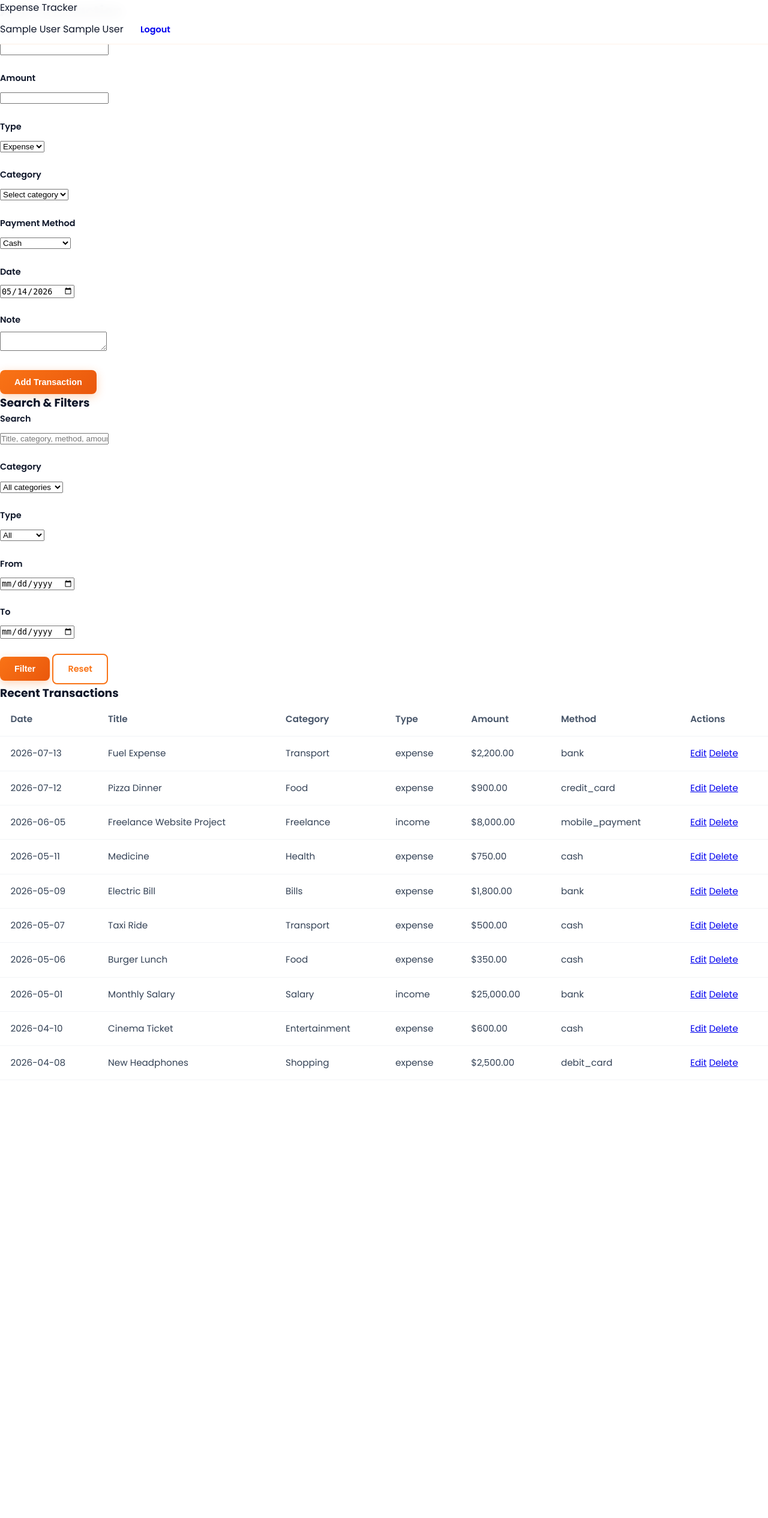
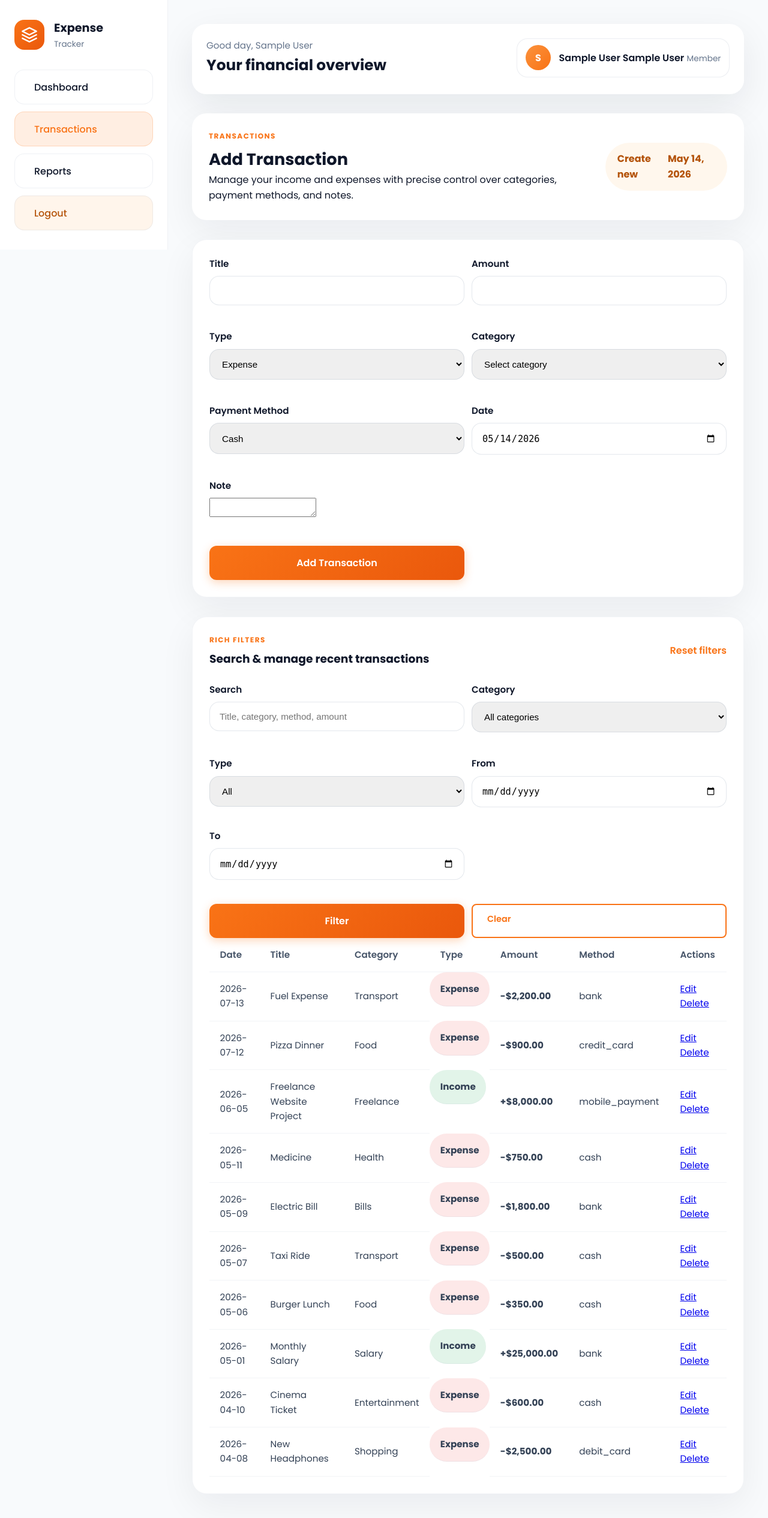
Before and after one commit to OmegaM97/expense-tracker, a PHP site: page /expense-tracker/transactions/transaction.php in a window 1280 px wide. Shown: the whole page at 60% size. Before the commit the page ends 1801 px from the top, so only its background shows below. Run offline with PHP 8.4, Linux system fonts and the light colour scheme; the visitor is signed in with stand-in values (Sample User, id 1); data comes from the database, SQL or seed files in the repository; both versions use the stored data as it was after the commit.

Commit message:
implement the ui of report and transaction page

```diff
--- a/includes/sidebar.php
+++ b/includes/sidebar.php
@@ -1,3 +1,6 @@
+<?php
+$currentPage = $currentPage ?? basename($_SERVER['REQUEST_URI']);
+?>
 <aside class="app-sidebar">
     <div class="sidebar-brand">
         <div class="sidebar-icon">
@@ -14,15 +17,15 @@
     </div>
 
     <nav class="sidebar-nav">
-        <a href="/expense-tracker/dashboard/dashboard.php" class="sidebar-link active">
+        <a href="/expense-tracker/dashboard/dashboard.php" class="sidebar-link <?php echo $currentPage === 'dashboard.php' ? 'active' : ''; ?>">
             <span class="sidebar-link-icon"></span>
             <span>Dashboard</span>
         </a>
-        <a href="/expense-tracker/transactions/transaction.php" class="sidebar-link">
+        <a href="/expense-tracker/transactions/transaction.php" class="sidebar-link <?php echo $currentPage === 'transaction.php' ? 'active' : ''; ?>">
             <span class="sidebar-link-icon"></span>
             <span>Transactions</span>
         </a>
-        <a href="/expense-tracker/reports/report.php" class="sidebar-link">
+        <a href="/expense-tracker/reports/report.php" class="sidebar-link <?php echo $currentPage === 'report.php' ? 'active' : ''; ?>">
             <span class="sidebar-link-icon"></span>
             <span>Reports</span>
         </a>
--- a/includes/topbar.php
+++ b/includes/topbar.php
@@ -1,3 +1,7 @@
+<?php
+$user_fname = $_SESSION['user_fname'] ?? ($_SESSION['user']['first_name'] ?? 'Guest');
+$user_lname = $_SESSION['user_lname'] ?? ($_SESSION['user']['last_name'] ?? '');
+?>
 <header class="topbar">
     <div class="topbar-left">
         <div>
--- a/transactions/transaction.php
+++ b/transactions/transaction.php
@@ -213,43 +213,57 @@ if ($stmt) {
     $stmt->close();
 }
 
-require_once '../includes/header.php';
+require_once __DIR__ . '/../includes/header.php';
 ?>
 
-<div class="dashboard-container">
-    <div class="navbar">
-        <div class="navbar-brand">Expense Tracker</div>
-        <div class="navbar-user">
-            <span><?php echo htmlspecialchars($_SESSION['user_fname'] . ' ' . $_SESSION['user_lname']); ?></span>
-            <a href="../auth/logout.php" class="btn btn-logout">Logout</a>
+<div class="app-shell">
+    <?php require_once __DIR__ . '/../includes/sidebar.php'; ?>
+
+    <div class="main-content">
+        <?php require_once __DIR__ . '/../includes/topbar.php'; ?>
+
+        <div class="dashboard-grid">
+            <div class="dashboard-intro">
+                <div>
+                    <p class="eyebrow">Transactions</p>
+                    <h2><?php echo $editMode ? 'Edit Transaction' : 'Add Transaction'; ?></h2>
+                    <p>Manage your income and expenses with precise control over categories, payment methods, and notes.</p>
+                </div>
+                <div class="dashboard-summary-pill">
+                    <span><?php echo $editMode ? 'Edit mode' : 'Create new'; ?></span>
+                    <strong><?php echo date('F j, Y'); ?></strong>
                 </div>
             </div>
 
-    <div class="dashboard-content">
-        <h2><?php echo $editMode ? 'Edit Transaction' : 'Add Transaction'; ?></h2>
-
+            <div class="chart-card">
                 <?php if ($error): ?>
-            <div class="error-message"><?php echo htmlspecialchars($error); ?></div>
+                    <div class="auth-message auth-error">
+                        <?php echo htmlspecialchars($error); ?>
+                    </div>
                 <?php endif; ?>
                 <?php if (!empty($success)): ?>
-            <div class="success-message"><?php echo htmlspecialchars($success); ?></div>
+                    <div class="auth-message auth-success">
+                        <?php echo htmlspecialchars($success); ?>
+                    </div>
                 <?php endif; ?>
 
-        <form method="POST" action="transaction.php">
+                <form method="POST" action="transaction.php" class="modal-form">
                     <?php if ($editMode): ?>
                         <input type="hidden" name="transaction_id" value="<?php echo (int) $transaction['id']; ?>">
                     <?php endif; ?>
 
+                    <div class="form-row">
                         <div class="form-group">
                             <label for="title">Title</label>
                             <input type="text" id="title" name="title" value="<?php echo htmlspecialchars($transaction['title']); ?>" required>
                         </div>
-
                         <div class="form-group">
                             <label for="amount">Amount</label>
                             <input type="number" step="0.01" id="amount" name="amount" value="<?php echo htmlspecialchars($transaction['amount']); ?>" required>
                         </div>
+                    </div>
 
+                    <div class="form-row">
                         <div class="form-group">
                             <label for="type">Type</label>
                             <select id="type" name="type" required>
@@ -257,7 +271,6 @@ require_once '../includes/header.php';
                                 <option value="expense" <?php echo $transaction['type'] === 'expense' ? 'selected' : ''; ?>>Expense</option>
                             </select>
                         </div>
-
                         <div class="form-group">
                             <label for="category_id">Category</label>
                             <select id="category_id" name="category_id" required>
@@ -269,7 +282,9 @@ require_once '../includes/header.php';
                                 <?php endforeach; ?>
                             </select>
                         </div>
+                    </div>
 
+                    <div class="form-row">
                         <div class="form-group">
                             <label for="payment_method">Payment Method</label>
                             <select id="payment_method" name="payment_method" required>
@@ -281,10 +296,10 @@ require_once '../includes/header.php';
                                 <?php endforeach; ?>
                             </select>
                         </div>
-
                         <div class="form-group">
                             <label for="transaction_date">Date</label>
                             <input type="date" id="transaction_date" name="transaction_date" value="<?php echo htmlspecialchars($transaction['transaction_date']); ?>" required>
+                        </div>
                     </div>
 
                     <div class="form-group">
@@ -292,15 +307,26 @@ require_once '../includes/header.php';
                         <textarea id="note" name="note"><?php echo htmlspecialchars($transaction['note']); ?></textarea>
                     </div>
 
-            <button type="submit" class="btn btn-primary"><?php echo $editMode ? 'Update Transaction' : 'Add Transaction'; ?></button>
+                    <div class="form-row">
+                        <button type="submit" class="auth-btn auth-btn-primary"><?php echo $editMode ? 'Update Transaction' : 'Add Transaction'; ?></button>
                         <?php if ($editMode): ?>
                             <a href="transaction.php" class="btn btn-secondary">Cancel</a>
                         <?php endif; ?>
+                    </div>
                 </form>
+            </div>
 
-        <section class="dashboard-section">
-            <h3>Search & Filters</h3>
-            <form method="GET" action="transaction.php" class="filter-form">
+            <section class="transactions-card">
+                <div class="transactions-header">
+                    <div>
+                        <p class="eyebrow">Rich filters</p>
+                        <h3>Search & manage recent transactions</h3>
+                    </div>
+                    <a href="transaction.php" class="link-button">Reset filters</a>
+                </div>
+
+                <form method="GET" action="transaction.php" class="modal-form">
+                    <div class="form-row">
                         <div class="form-group">
                             <label for="search">Search</label>
                             <input type="text" id="search" name="search" value="<?php echo htmlspecialchars($search); ?>" placeholder="Title, category, method, amount">
@@ -310,12 +336,12 @@ require_once '../includes/header.php';
                             <select id="category" name="category">
                                 <option value="">All categories</option>
                                 <?php foreach ($categories as $category): ?>
-                            <option value="<?php echo (int) $category['id']; ?>" <?php echo $filterCategory === (int) $category['id'] ? 'selected' : ''; ?>>
-                                <?php echo htmlspecialchars($category['name']); ?>
-                            </option>
+                                    <option value="<?php echo (int) $category['id']; ?>" <?php echo $filterCategory === (int) $category['id'] ? 'selected' : ''; ?>><?php echo htmlspecialchars($category['name']); ?></option>
                                 <?php endforeach; ?>
                             </select>
                         </div>
+                    </div>
+                    <div class="form-row">
                         <div class="form-group">
                             <label for="type">Type</label>
                             <select id="type" name="type">
@@ -332,16 +358,17 @@ require_once '../includes/header.php';
                             <label for="to_date">To</label>
                             <input type="date" id="to_date" name="to_date" value="<?php echo htmlspecialchars($toDate); ?>">
                         </div>
-                <button type="submit" class="btn btn-primary">Filter</button>
-                <a href="transaction.php" class="btn btn-secondary">Reset</a>
+                    </div>
+                    <div class="form-row">
+                        <button type="submit" class="auth-btn auth-btn-primary">Filter</button>
+                        <a href="transaction.php" class="btn btn-secondary">Clear</a>
+                    </div>
                 </form>
-        </section>
 
-        <section class="dashboard-section">
-            <h3>Recent Transactions</h3>
                 <?php if (empty($transactions)): ?>
                     <p>No transactions found.</p>
                 <?php else: ?>
+                    <div class="table-overflow">
                         <table class="transaction-table">
                             <thead>
                                 <tr>
@@ -360,8 +387,12 @@ require_once '../includes/header.php';
                                         <td><?php echo htmlspecialchars($item['transaction_date']); ?></td>
                                         <td><?php echo htmlspecialchars($item['title']); ?></td>
                                         <td><?php echo htmlspecialchars($item['category_name']); ?></td>
-                                <td><?php echo htmlspecialchars($item['type']); ?></td>
-                                <td>$<?php echo number_format($item['amount'], 2); ?></td>
+                                        <td class="transaction-type <?php echo $item['type'] === 'income' ? 'type-income' : 'type-expense'; ?>">
+                                            <?php echo htmlspecialchars(ucfirst($item['type'])); ?>
+                                        </td>
+                                        <td class="amount <?php echo $item['type'] === 'income' ? 'amount-positive' : 'amount-negative'; ?>">
+                                            <?php echo $item['type'] === 'income' ? '+' : '-'; ?>$<?php echo number_format($item['amount'], 2); ?>
+                                        </td>
                                         <td><?php echo htmlspecialchars($item['payment_method']); ?></td>
                                         <td>
                                             <a href="transaction.php?action=edit&id=<?php echo (int) $item['id']; ?>">Edit</a>
@@ -371,9 +402,11 @@ require_once '../includes/header.php';
                                 <?php endforeach; ?>
                             </tbody>
                         </table>
+                    </div>
                 <?php endif; ?>
             </section>
         </div>
     </div>
+</div>
 
-<?php require_once '../includes/footer.php'; ?>
+<?php require_once __DIR__ . '/../includes/footer.php'; ?>
```
Also changed, not shown: database/schema.sql (+36 -0 lines), reports/report.php (+101 -50 lines). Lines whose indentation alone changed are shown as unchanged.
